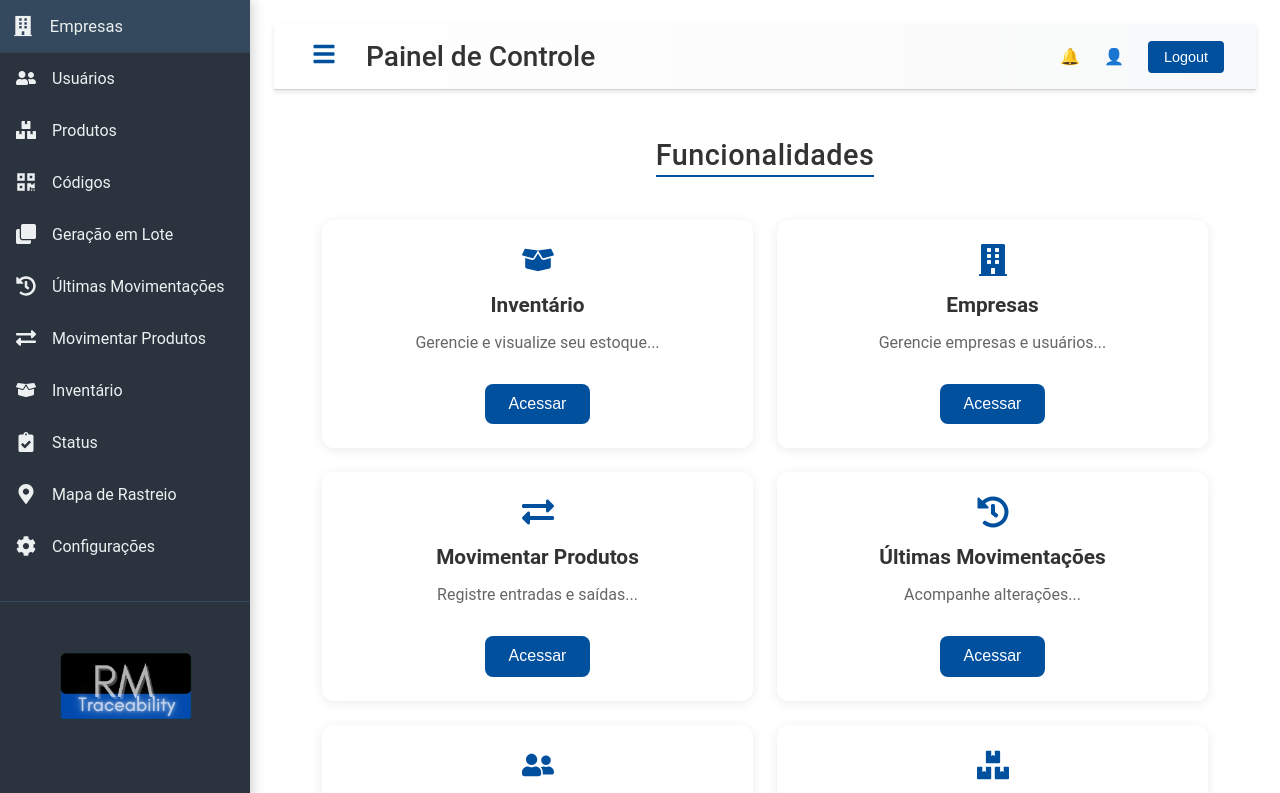
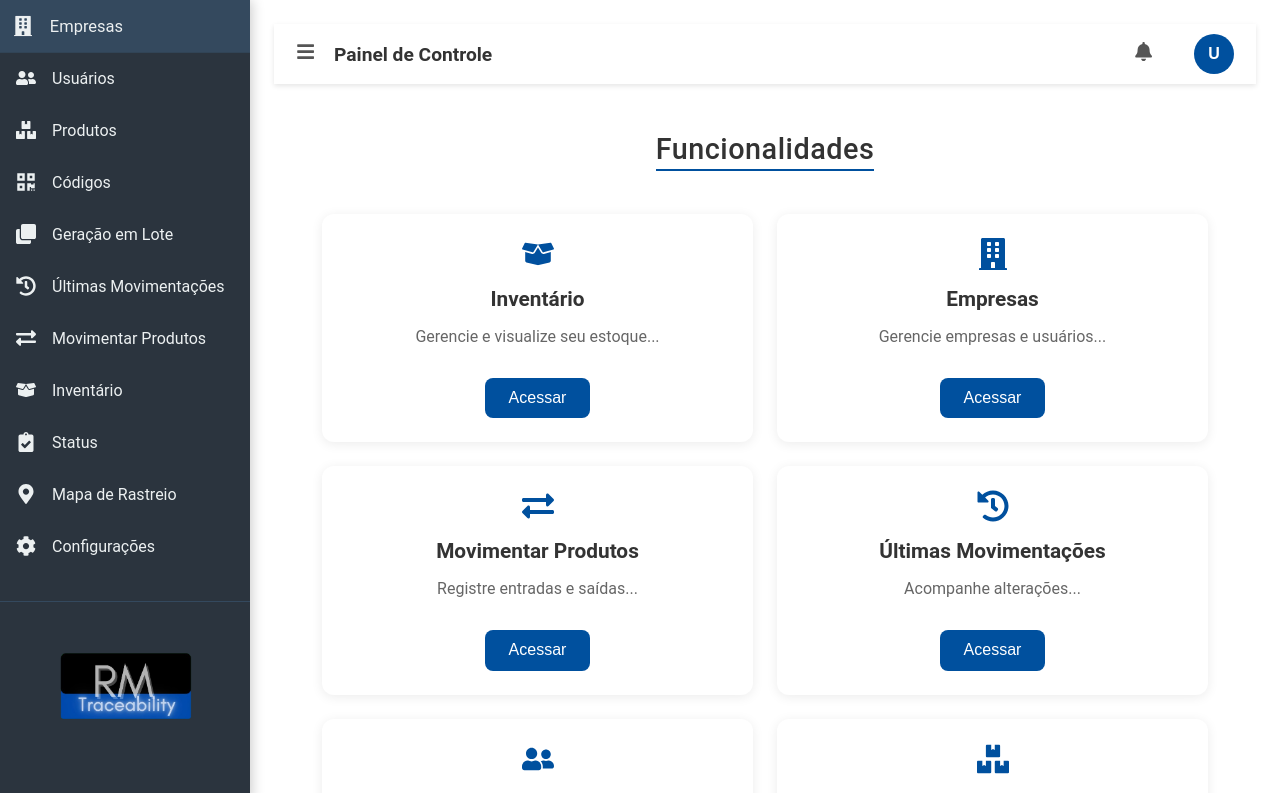
Before and after one commit to rafa17magalhaes/rm-traceability-front, a React (Create React App) app: page /dashboard in a window 1280 px wide. Shown: the top 793 px of the page. Built offline with nearby package versions, Linux system fonts and the light colour scheme; sample sign-in values are in the browser's storage.

Commit message:
Feat: user status logged into control panel with name, registration, email and company information

```diff
--- a/src/context/AuthContext.tsx
+++ b/src/context/AuthContext.tsx
@@ -1,33 +1,47 @@
-import React, { createContext, useState, useContext, ReactNode } from 'react';
+import React, { createContext, useState, useContext, ReactNode, useEffect } from 'react';
+import { UserDTO } from 'types/users';
 
 interface AuthContextType {
   token: string | null;
+  user: UserDTO | null;
   isAuthenticated: boolean;
-  login: (newToken: string) => void;
+  login: (newToken: string, newUser?: UserDTO) => Promise<void>;
   logout: () => void;
 }
 
 export const AuthContext = createContext<AuthContextType | undefined>(undefined);
 
 export const AuthProvider: React.FC<{ children: ReactNode }> = ({ children }) => {
-  const [token, setToken] = useState<string | null>(() => {
-    return localStorage.getItem('accessToken');
-  });
+  const [token, setToken] = useState<string | null>(() => localStorage.getItem('accessToken'));
+  const [user, setUser] = useState<UserDTO | null>(null);
 
-  const login = (newToken: string) => {
+  const login = async (newToken: string, newUser?: UserDTO) => {
     setToken(newToken);
     localStorage.setItem('accessToken', newToken);
+
+    if (newUser) {
+      setUser(newUser);
+    } else {
+      console.warn('Token encontrado, mas dados do usuário ausentes. Considere retornar o usuário no login.');
+    }
   };
 
   const logout = () => {
     setToken(null);
+    setUser(null);
     localStorage.removeItem('accessToken');
   };
 
   const isAuthenticated = token !== null;
 
+  useEffect(() => {
+    if (token && !user) {
+      console.warn('Token encontrado, mas dados do usuário ausentes. Considere retornar o usuário no login.');
+    }
+  }, [token, user]);
+
   return (
-    <AuthContext.Provider value={{ token, isAuthenticated, login, logout }}>
+    <AuthContext.Provider value={{ token, user, isAuthenticated, login, logout }}>
       {children}
     </AuthContext.Provider>
   );
--- a/src/features/Dashboard/components/Header.tsx
+++ b/src/features/Dashboard/components/Header.tsx
@@ -1,12 +1,20 @@
-import React from 'react';
-import { FaBars } from 'react-icons/fa';
+import React, { useState, useRef, useEffect } from 'react';
+import { FaBars, FaBell, FaEnvelope, FaBuilding, FaIdBadge } from 'react-icons/fa';
+import { useAuth } from 'context/AuthContext';
 import {
   HeaderContainerHeader,
+  TitleHeader,
   IconButtonHeader,
+  RightSideHeader,
+  UserMenuContainer,
+  UserMenuButton,
+  UserMenuDropdown,
+  UserInfo,
   LogoutButton,
-  RightSideHeader,
-  TitleHeader,
-} from '../styles/dashboardStyles';
+  UserAvatar,
+  Divider,
+  InfoLine,
+} from '../styles/headerStyles';
 
 interface HeaderProps {
   onToggleSidebar?: () => void;
@@ -14,6 +22,44 @@ interface HeaderProps {
 }
 
 const Header: React.FC<HeaderProps> = ({ onToggleSidebar, onLogout }) => {
+  const { user } = useAuth();
+  const [isUserMenuOpen, setIsUserMenuOpen] = useState(false);
+  const dropdownRef = useRef<HTMLDivElement>(null);
+
+  useEffect(() => {
+    function handleClickOutside(event: MouseEvent) {
+      if (
+        dropdownRef.current &&
+        !dropdownRef.current.contains(event.target as Node)
+      ) {
+        setIsUserMenuOpen(false);
+      }
+    }
+
+    if (isUserMenuOpen) {
+      document.addEventListener('mousedown', handleClickOutside);
+    } else {
+      document.removeEventListener('mousedown', handleClickOutside);
+    }
+
+    return () => {
+      document.removeEventListener('mousedown', handleClickOutside);
+    };
+  }, [isUserMenuOpen]);
+
+  const toggleUserMenu = () => {
+    setIsUserMenuOpen((prev) => !prev);
+  };
+
+  const initials = user?.name
+    ?.split(' ')
+    .map((part) => part[0])
+    .join('')
+    .toUpperCase() || 'U';
+
+  const matricula = user?.id ? user.id.slice(0, 6).toUpperCase() : '------';
+  const companyName = user?.companyName || '---';
+
   return (
     <HeaderContainerHeader>
       <TitleHeader>
@@ -24,9 +70,39 @@ const Header: React.FC<HeaderProps> = ({ onToggleSidebar, onLogout }) => {
       </TitleHeader>
 
       <RightSideHeader>
-        <div>🔔</div>
-        <div>👤</div>
-        <LogoutButton onClick={onLogout}>Logout</LogoutButton>
+        <IconButtonHeader>
+          <FaBell />
+        </IconButtonHeader>
+
+        <UserMenuContainer ref={dropdownRef}>
+          <UserMenuButton onClick={toggleUserMenu}>
+            <UserAvatar>{initials}</UserAvatar>
+          </UserMenuButton>
+
+          {isUserMenuOpen && (
+            <UserMenuDropdown>
+              <UserInfo>
+                <InfoLine className="username">{user?.name}</InfoLine>
+                <InfoLine>
+                  <FaEnvelope className="icon" />
+                  {user?.email}
+                </InfoLine>
+                <InfoLine>
+                  <FaBuilding className="icon" />
+                  {companyName}
+                </InfoLine>
+                <InfoLine>
+                  <FaIdBadge className="icon" />
+                  {matricula}
+                </InfoLine>
+              </UserInfo>
+
+              <Divider />
+
+              <LogoutButton onClick={onLogout}>Sair</LogoutButton>
+            </UserMenuDropdown>
+          )}
+        </UserMenuContainer>
       </RightSideHeader>
     </HeaderContainerHeader>
   );
--- a/src/features/Dashboard/styles/dashboardStyles.ts
+++ b/src/features/Dashboard/styles/dashboardStyles.ts
@@ -19,64 +19,6 @@ export const MainContent = styled.div<{ collapsed: boolean }>`
   min-height: 100vh;
   background: #ffffff;
   padding: 1.5rem;
-`;
-
-export const HeaderContainerHeader = styled.header`
-  background: linear-gradient(90deg, #ffffff, #f8f9fa);
-  padding: 1rem 2rem;
-  border-bottom: 1px solid #ced4da;
-  display: flex;
-  align-items: center;
-  justify-content: space-between;
-  box-shadow: 0 2px 4px rgba(0, 0, 0, 0.1);
-  position: sticky;
-  top: 0;
-  z-index: 998;
-`;
-
-export const TitleHeader = styled.h1`
-  margin: 0;
-  font-size: 1.75rem;
-  font-weight: 500;
-  color: #333;
-  display: flex;
-  align-items: center;
-  gap: 0.5rem;
-`;
-
-export const IconButtonHeader = styled.button`
-  background: none;
-  border: none;
-  cursor: pointer;
-  margin-right: 1rem;
-  font-size: 1.5rem;
-  color: #00509e;
-  transition: color 0.3s ease;
-  &:hover {
-    color: #003a75;
-  }
-`;
-
-export const RightSideHeader = styled.div`
-  display: flex;
-  align-items: center;
-  gap: 1.5rem;
-  font-size: 1rem;
-  color: #333;
-`;
-
-export const LogoutButton = styled.button`
-  background-color: #00509e;
-  color: #fff;
-  border: none;
-  border-radius: 4px;
-  padding: 0.5rem 1rem;
-  cursor: pointer;
-  font-size: 0.9rem;
-  transition: background-color 0.3s ease;
-  &:hover {
-    background-color: #003a75;
-  }
 `;
 
 export const ContentGrid = styled.div`
--- /dev/null
+++ b/src/features/Dashboard/styles/headerStyles.ts
@@ -0,0 +1,156 @@
+import styled, { keyframes } from 'styled-components';
+
+const fadeInUp = keyframes`
+  from {
+    opacity: 0;
+    transform: translateY(5px);
+  }
+  to {
+    opacity: 1;
+    transform: translateY(0);
+  }
+`;
+
+const primaryColor = '#00509E';
+
+// Container geral do Header
+export const HeaderContainerHeader = styled.header`
+  display: flex;
+  align-items: center;
+  justify-content: space-between;
+  height: 60px;
+  background-color: #fff;
+  padding: 0 1rem;
+  box-shadow: 0 2px 5px rgba(0, 0, 0, 0.1);
+`;
+
+export const TitleHeader = styled.div`
+  display: flex;
+  align-items: center;
+  font-weight: bold;
+  font-size: 1.2rem;
+  color: #333;
+`;
+
+export const IconButtonHeader = styled.button`
+  background: none;
+  border: none;
+  margin-right: 0.8rem;
+  font-size: 1.2rem;
+  cursor: pointer;
+  color: #555;
+  transition: color 0.2s ease;
+
+  &:hover {
+    color: #000;
+  }
+`;
+
+export const RightSideHeader = styled.div`
+  display: flex;
+  align-items: center;
+`;
+
+export const LogoutButton = styled.button`
+  background-color: ${primaryColor};
+  color: #fff;
+  border: none;
+  border-radius: 4px;
+  padding: 0.45rem 1rem;
+  cursor: pointer;
+  font-size: 0.9rem;
+  transition: background-color 0.2s ease;
+
+  &:hover {
+    background-color: #003b78;
+  }
+`;
+
+export const UserMenuContainer = styled.div`
+  position: relative;
+  margin-left: 1rem;
+`;
+
+export const UserMenuButton = styled.button`
+  background: none;
+  border: none;
+  cursor: pointer;
+`;
+
+export const UserAvatar = styled.div`
+  width: 40px; /* Avatar maior */
+  height: 40px;
+  background-color: ${primaryColor};
+  color: #fff;
+  border-radius: 50%;
+  display: flex;
+  align-items: center;
+  justify-content: center;
+  font-weight: bold;
+  text-transform: uppercase;
+  font-size: 1rem;
+  transition: opacity 0.2s ease;
+
+  &:hover {
+    opacity: 0.9;
+  }
+`;
+
+export const UserMenuDropdown = styled.div`
+  position: absolute;
+  top: 2.8rem;
+  right: 0;
+  background-color: rgba(235, 235, 235, 0.95); /* Fundo cinza mais claro */
+  backdrop-filter: blur(4px);
+  box-shadow: 0 3px 8px rgba(0, 0, 0, 0.15);
+  border-radius: 6px;
+  min-width: 230px;
+  padding: 0.75rem;
+  z-index: 999;
+  animation: ${fadeInUp} 0.2s ease forwards;
+
+  &::before {
+    content: '';
+    position: absolute;
+    top: -8px;
+    right: 25px;
+    border-left: 6px solid transparent;
+    border-right: 6px solid transparent;
+    border-bottom: 8px solid rgba(235, 235, 235, 0.95);
+  }
+`;
+
+export const UserInfo = styled.div`
+  display: flex;
+  flex-direction: column;
+  margin-bottom: 0.75rem;
+`;
+
+export const InfoLine = styled.span`
+  display: flex;
+  align-items: center;
+  font-size: 0.88rem;
+  color: #666;
+  margin: 0.2rem 0;
+
+  &.username {
+    font-size: 1rem;
+    color: #333;
+    font-weight: 600;
+    margin-bottom: 0.3rem;
+  }
+
+  /* Ícone maior e com margem */
+  .icon {
+    margin-right: 7px;
+    font-size: 1.7rem;
+    color: #777;
+  }
+`;
+
+export const Divider = styled.div`
+  width: 100%;
+  height: 1px;
+  background-color: #ddd;
+  margin: 0.5rem 0;
+`;
--- a/src/features/Login/components/LoginForm.tsx
+++ b/src/features/Login/components/LoginForm.tsx
@@ -29,7 +29,7 @@ const LoginForm: React.FC<LoginFormProps> = ({ onSuccess }) => {
     try {
       const data = await loginApi(email, password);
       if (data.accessToken) {
-        login(data.accessToken);
+        await login(data.accessToken, data.user);
         onSuccess();
       } else {
         setError('Credenciais inválidas');
--- a/src/features/Login/hooks/useLogin.ts
+++ b/src/features/Login/hooks/useLogin.ts
@@ -1,5 +1,5 @@
 import { useContext } from 'react';
-import { AuthContext } from '../../../context/AuthContext';
+import { AuthContext } from 'context/AuthContext';
 
 export const useLogin = () => {
   const context = useContext(AuthContext);
--- a/src/types/users/UserDTO.ts
+++ b/src/types/users/UserDTO.ts
@@ -5,6 +5,7 @@ export interface UserDTO extends BaseUserDTO {
   id: string;
   company?: CompanyDTO;
   companyId?: string;
+  companyName?: string;
   createdAt?: string;
   updateAt?: string;
 }
```
